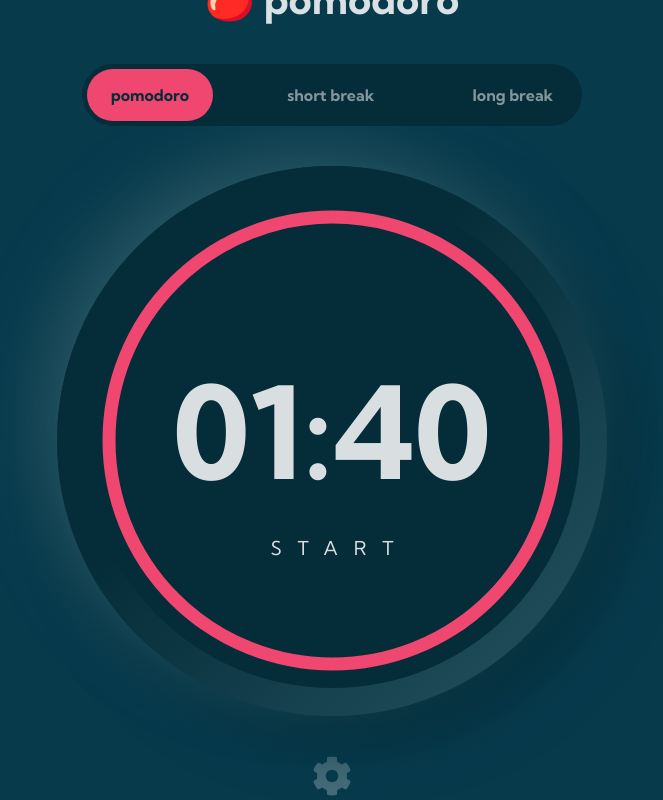
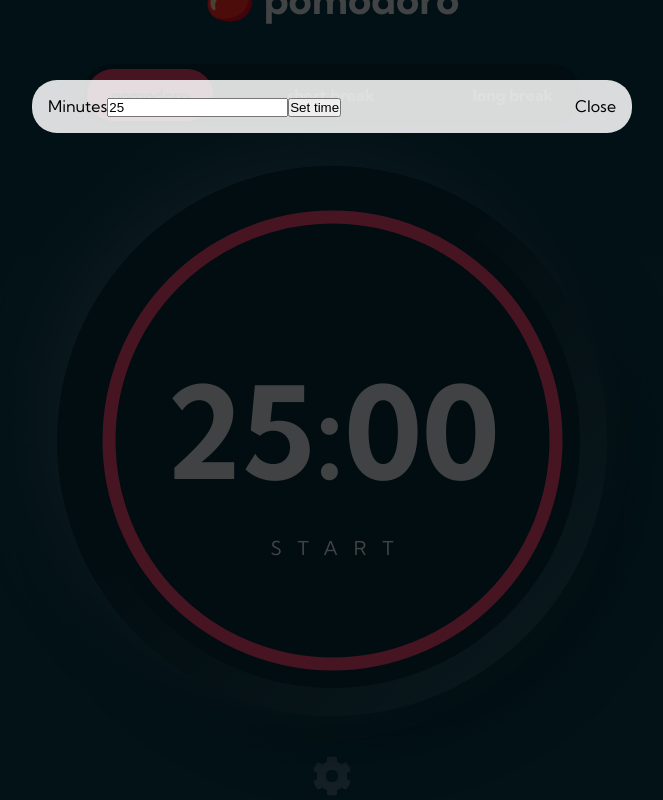
Before and after one commit to juandadev/pomodoro-timer, a React (Create React App) app: page / in a window 1280 px wide. Both pictures are taken after a click on the element 640 px from the left and 802 px from the top of the page. Shown: the part 25-825 px from the top of the page, without its empty margins (308-971 px from the left). Built offline with nearby package versions, Linux system fonts and the light colour scheme.

Commit message:
Creating Settings modal in a separated component. Changing some props to manage the minutes via Setting component

```diff
--- a/public/index.html
+++ b/public/index.html
@@ -20,6 +20,7 @@
   <body>
     <noscript>You need to enable JavaScript to run this app.</noscript>
 
+    <div id="modal"></div>
     <div id="root"></div>
   </body>
 </html>
--- a/src/components/App.jsx
+++ b/src/components/App.jsx
@@ -1,14 +1,34 @@
 import React, { useState } from 'react';
 import Timer from './Timer';
+import Settings from './Settings';
 
 import cog from '../assets/cog-solid.svg';
 import '../scss/global.scss';
 
 function App() {
-  const [time, setTime] = useState(50);
-  const [percent, setPercent] = useState(100);
+  const [time, setTime] = useState(1500);
+  const [minutes, setMinutes] = useState(25);
+  const [isOpen, setIsOpen] = useState(false);
+  // TODO: Pass isPaused property via React.Context
+
+  function handleChange(e) {
+    const { value } = e.target;
+
+    setMinutes(value);
+    setTime(value * 60);
+  }
+
+  function handleModal(option) {
+    const options = {
+      open: () => setIsOpen(true),
+      close: () => setIsOpen(false),
+    };
+
+    return options[option]();
+  }
 
   return (
+    <>
       <div className="pomodoro">
         <h1 className="pomodoro__title">
           <span className="emoji">🍅</span> pomodoro
@@ -22,12 +42,27 @@
           <p className="pomodoro__controls--long">long break</p>
         </div>
 
-      <Timer time={100} />
+        <Timer time={time} />
 
         <div className="pomodoro__settings">
-        <img src={cog} width={40} height={40} alt="Settings" title="Settings" />
+          <img
+            src={cog}
+            width={40}
+            height={40}
+            alt="Settings"
+            title="Settings"
+            onClick={() => handleModal('open')}
+          />
         </div>
       </div>
+
+      <Settings
+        isOpen={isOpen}
+        state={minutes}
+        onChange={handleChange}
+        closeModal={() => handleModal('close')}
+      />
+    </>
   );
 }
 
--- /dev/null
+++ b/src/components/Settings.jsx
@@ -0,0 +1,31 @@
+import React from 'react';
+import ReactDOM from 'react-dom';
+
+export default function Settings({ isOpen, state, onChange, closeModal }) {
+  return ReactDOM.createPortal(
+    <div className={`modal__container ${isOpen && 'show'}`}>
+      <div className="modal">
+        <div className="modal--close" onClick={closeModal}>
+          Close
+        </div>
+
+        <label htmlFor="minutes">
+          Minutes
+          <input
+            type="number"
+            name="minutes"
+            id="minutes"
+            min={0}
+            value={state}
+            onChange={onChange}
+          />
+        </label>
+
+        <button className="modal--btn" type="button">
+          Set time
+        </button>
+      </div>
+    </div>,
+    document.querySelector('#modal')
+  );
+}
--- a/src/components/Timer.jsx
+++ b/src/components/Timer.jsx
@@ -63,7 +63,7 @@
     initializeTimer();
 
     window.addEventListener('resize', updateSize);
-  }, []);
+  }, [time]);
 
   return (
     <div className="pomodoro__timer">
@@ -76,7 +76,9 @@
           <circle
             className="pomodoro__timer__circle"
             strokeWidth={13}
-            strokeDashoffset={circumference - (percent / 100) * circumference}
+            strokeDashoffset={
+              circumference - (percent / 100) * circumference || 0
+            }
             strokeDasharray={[circumference, circumference]}
             fill="transparent"
             r={progressBar.radius}
--- a/src/scss/global.scss
+++ b/src/scss/global.scss
@@ -229,3 +229,45 @@
         padding: 0 15px;
     }
 }
+
+.modal {
+    position: absolute;
+    top: 5rem;
+    left: 0;
+    right: 0;
+    margin-left: auto;
+    margin-right: auto;
+    width: 100%;
+    max-width: 600px;
+    padding: 1rem;
+    color: #000;
+    background: $white;
+    border-radius: 25px;
+    -webkit-border-radius: 25px;
+    -moz-border-radius: 25px;
+    -ms-border-radius: 25px;
+    -o-border-radius: 25px;
+
+    &--close {
+        position: absolute;
+        top: 1rem;
+        right: 1rem;
+        cursor: pointer;
+    }
+
+    &__container {
+        display: none;
+        position: fixed;
+        z-index: 2;
+        top: 0;
+        left: 0;
+        padding: 0 15px;
+        width: 100vw;
+        height: 100vh;
+        background: rgba(0, 0, 0, 0.7);
+
+        &.show {
+            display: block;
+        }
+    }
+}
```
Also changed, not shown: .eslintrc.js. Lines whose indentation alone changed are shown as unchanged.
